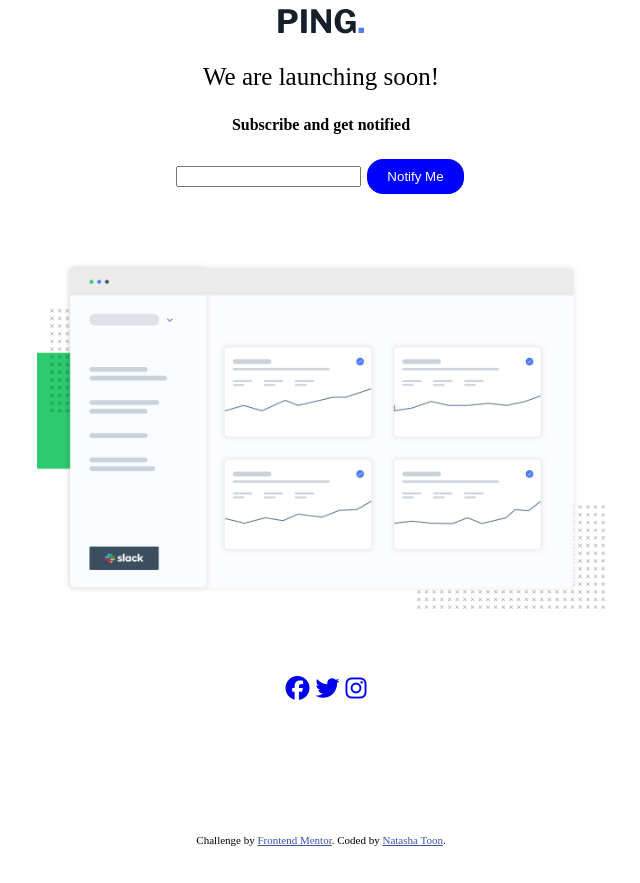
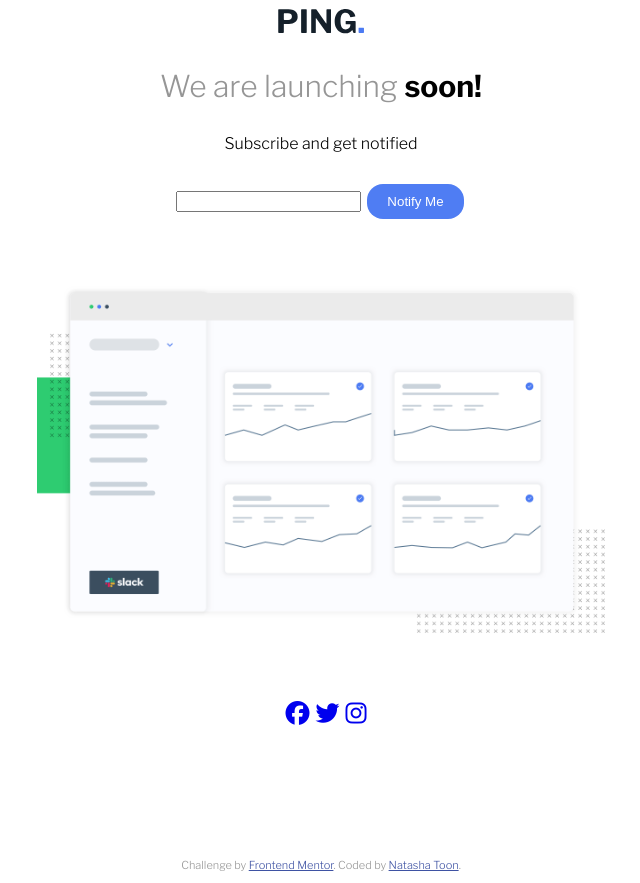
Before and after one commit to Tashatoon/ping-coming-soon-page, a plain HTML site: page index.html in a window 1280 px wide. Shown: the whole page, without its empty margins (319-959 px from the left). Before the commit the page ends 857 px from the top, so only its background shows below. Drawn offline with nearby package versions, Linux system fonts and the light colour scheme.

Commit message:
font update

```diff
--- a/index.html
+++ b/index.html
@@ -4,7 +4,10 @@
     <meta charset="UTF-8" />
     <meta name="viewport" content="width=device-width, initial-scale=1.0" />
     <!-- displays site properly based on user's device -->
-
+    <link
+      href="https://fonts.googleapis.com/css2?family=Libre+Franklin:wght@300;600;700&display=swap"
+      rel="stylesheet"
+    />
     <link
       rel="icon"
       type="image/png"
@@ -27,10 +30,17 @@
         color: hsl(228, 45%, 44%);
       }
       p {
-        font-size: 25px;
+        font-family: "Libre Franklin";
+        font-size: 30px;
+        color: hsl(0, 0%, 59%);
+      }
+      h5 {
+        font-family: "Libre Franklin";
+        font-weight: normal;
+        font-size: 16px;
       }
       button {
-        background-color: blue;
+        background-color: hsl(223, 87%, 63%);
         border: none;
         color: white;
         padding: 10px 20px;
@@ -65,13 +75,18 @@
       .logo {
         text-align: center;
       }
+      span {
+        font-weight: bold;
+        color: black;
+      }
     </style>
   </head>
   <body>
     <div class="logo">
       <img src="/images/logo.svg" />
+
       <p>We are launching <span>soon!</span></p>
-      <h4>Subscribe and get notified</h4>
+      <h5>Subscribe and get notified</h5>
       <form>
         <input type="email" />
         <button>Notify Me</button>
```
